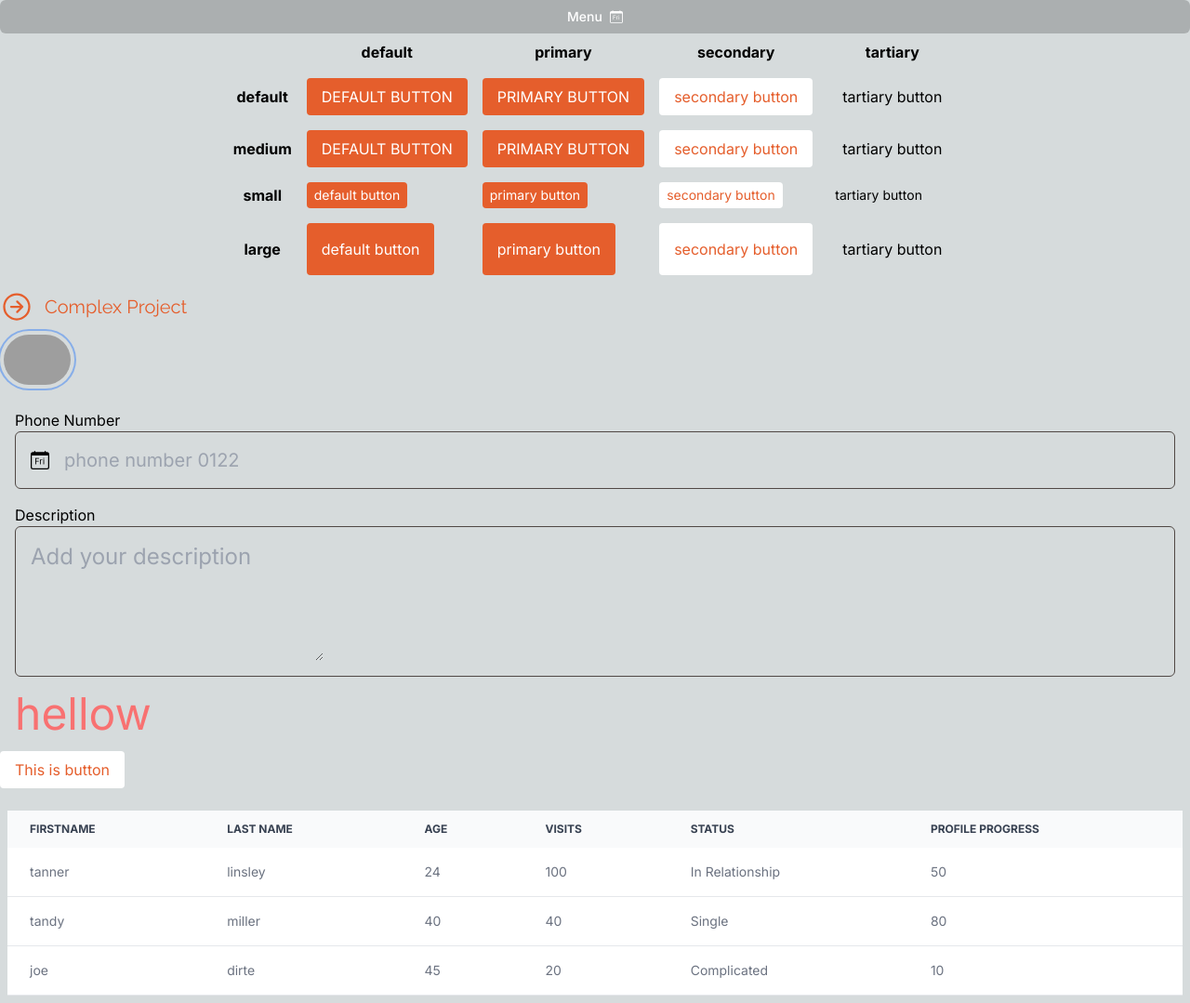
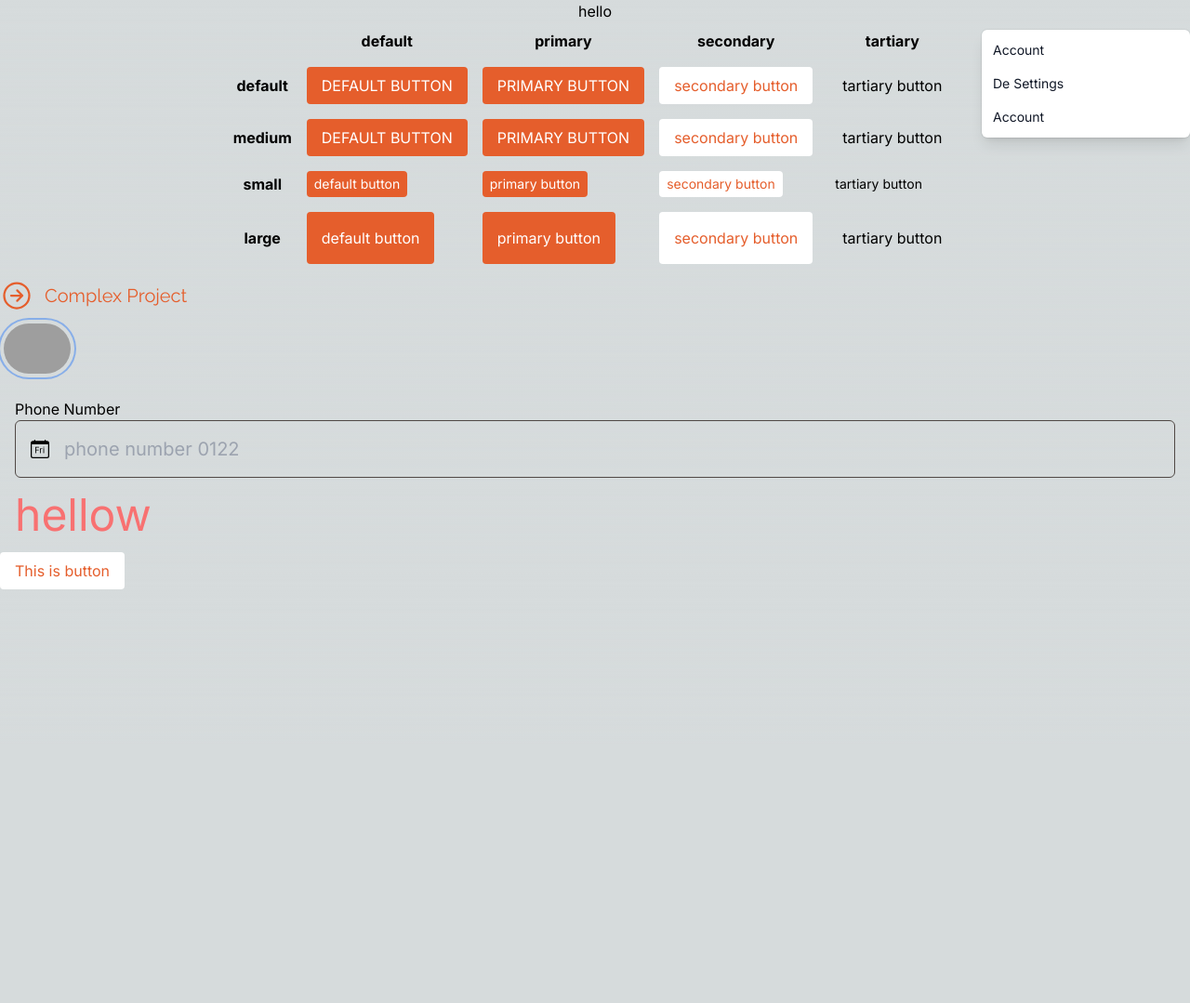
Before and after one commit to abrarfahim19/worktite-frontend, a Next.js app: page / in a window 1280 px wide. Shown: the whole page at 93% size. After the commit the page ends 800 px from the top, so only its background shows below. Built offline with nearby package versions, Linux system fonts and the light colour scheme; grey boxes are pictures that could not be loaded.

Commit message:
hover dropdown

```diff
--- a/src/app/page.tsx
+++ b/src/app/page.tsx
@@ -1,93 +1,89 @@
 'use client';
 import { Button } from '@/ui/Button';
 import { IoArrowForwardCircleOutline } from 'react-icons/io5';
-import { cx } from 'class-variance-authority';
 import { Avatar } from '@/ui/Avatar';
 import { Input } from '@/ui/Input';
 import { BsCalendarDay } from 'react-icons/bs';
-import { TextArea } from '@/ui/TextArea';
 import { Text } from '@/ui/Text';
 import { Modal } from '@/ui/Modal';
 import TestModalBody from '@/components/Modal/TestModalBody';
-import { useState } from 'react';
+import React, { useState } from 'react';
 import { Dropdown } from '@/ui/Dropdown';
-import { ColumnDef } from '@tanstack/react-table';
-import React from 'react';
-import { Table } from '@/ui/Table';
+// import { ColumnDef } from '@tanstack/react-table';
 
 const intents = [undefined, 'primary', 'secondary', 'tartiary'] as const;
 const sizes = [undefined, 'medium', 'small', 'large'] as const;
 
-type Person = {
-  firstName: string;
-  lastName: string;
-  age: number;
-  visits: number;
-  status: string;
-  progress: number;
-};
-
-const defaultData: Person[] = [
-  {
-    firstName: 'tanner',
-    lastName: 'linsley',
-    age: 24,
-    visits: 100,
-    status: 'In Relationship',
-    progress: 50,
-  },
-  {
-    firstName: 'tandy',
-    lastName: 'miller',
-    age: 40,
-    visits: 40,
-    status: 'Single',
-    progress: 80,
-  },
-  {
-    firstName: 'joe',
-    lastName: 'dirte',
-    age: 45,
-    visits: 20,
-    status: 'Complicated',
-    progress: 10,
-  },
-];
-
-const defaultColumns: ColumnDef<Person>[] = [
-  {
-    accessorKey: 'firstName',
-    cell: (info) => info.getValue(),
-    // footer: (props) => props.column.id,
-  },
-  {
-    accessorFn: (row) => row.lastName,
-    id: 'lastName',
-    cell: (info) => info.getValue(),
-    header: () => <span>Last Name</span>,
-    // footer: (props) => props.column.id,
-  },
-  {
-    accessorKey: 'age',
-    header: () => 'Age',
-    footer: (props) => props.column.id,
-  },
-  {
-    accessorKey: 'visits',
-    header: () => <span>Visits</span>,
-    footer: (props) => props.column.id,
-  },
-  {
-    accessorKey: 'status',
-    header: 'Status',
-    footer: (props) => props.column.id,
-  },
-  {
-    accessorKey: 'progress',
-    header: 'Profile Progress',
-    footer: (props) => props.column.id,
-  },
-];
+// type Person = {
+//   firstName: string;
+//   lastName: string;
+//   age: number;
+//   visits: number;
+//   status: string;
+//   progress: number;
+// };
+//
+// const defaultData: Person[] = [
+//   {
+//     firstName: 'tanner',
+//     lastName: 'linsley',
+//     age: 24,
+//     visits: 100,
+//     status: 'In Relationship',
+//     progress: 50,
+//   },
+//   {
+//     firstName: 'tandy',
+//     lastName: 'miller',
+//     age: 40,
+//     visits: 40,
+//     status: 'Single',
+//     progress: 80,
+//   },
+//   {
+//     firstName: 'joe',
+//     lastName: 'dirte',
+//     age: 45,
+//     visits: 20,
+//     status: 'Complicated',
+//     progress: 10,
+//   },
+// ];
+//
+// const defaultColumns: ColumnDef<Person>[] = [
+//   {
+//     accessorKey: 'firstName',
+//     cell: (info) => info.getValue(),
+//     // footer: (props) => props.column.id,
+//   },
+//   {
+//     accessorFn: (row) => row.lastName,
+//     id: 'lastName',
+//     cell: (info) => info.getValue(),
+//     header: () => <span>Last Name</span>,
+//     // footer: (props) => props.column.id,
+//   },
+//   {
+//     accessorKey: 'age',
+//     header: () => 'Age',
+//     footer: (props) => props.column.id,
+//   },
+//   {
+//     accessorKey: 'visits',
+//     header: () => <span>Visits</span>,
+//     footer: (props) => props.column.id,
+//   },
+//   {
+//     accessorKey: 'status',
+//     header: 'Status',
+//     footer: (props) => props.column.id,
+//   },
+//   {
+//     accessorKey: 'progress',
+//     header: 'Profile Progress',
+//     footer: (props) => props.column.id,
+//   },
+// ];
 export default function Home() {
   let [isOpen, setIsOpen] = useState<boolean>(false);
 
@@ -102,21 +98,30 @@ export default function Home() {
     <div className=''>
       <div>
         <Dropdown
+          hover={true}
+          menuButton={
+
+          <Button
+            intent={'secondary'}
+            className='flex flex-row items-center gap-3 text-xl text-brand'
+          >
+            <IoArrowForwardCircleOutline className='text-4xl' />
+           Complex Project</Button>
+        }
           className='flex items-center justify-center gap-x-2'
-          menuText='Menu'
-          icon={<BsCalendarDay />}
         >
           <button className='group flex w-full items-center rounded-md px-2 py-2 text-sm'>
             Account{' '}
           </button>
           <button className='group flex w-full items-center rounded-md px-2 py-2 text-sm'>
-            Account Settings
+            De Settings
           </button>
           <button className='group flex w-full items-center rounded-md px-2 py-2 text-sm'>
             Account{' '}
           </button>
         </Dropdown>
       </div>
+
       <div></div>
       <table className='relative h-max w-max self-center justify-self-center [&_:where(th,td)]:p-2'>
         <thead>
@@ -165,12 +170,12 @@ export default function Home() {
         />
       </div>
       <div className='m-4'>
-        <TextArea
-          lClass='primary'
-          label='Description'
-          placeholder='Add your description'
-          rows={4}
-        />
+        {/*<TextArea*/}
+        {/*  lClass='primary'*/}
+        {/*  label='Description'*/}
+        {/*  placeholder='Add your description'*/}
+        {/*  rows={4}*/}
+        {/*/>*/}
       </div>
       <div className='m-4'>
         <Text tag='p' decoration='h1' className='text-red-400'>
@@ -187,7 +192,7 @@ export default function Home() {
               isOpen={isOpen}
       />
       <div>
-        <Table data={defaultData} columns={defaultColumns} sorted={false}/>
+        {/*<Table data={defaultData} columns={defaultColumns} sorted={false}/>*/}
       </div>
     </div>
   );
--- /dev/null
+++ b/src/components/Card/HomeCard.tsx
@@ -0,0 +1,40 @@
+import React from 'react';
+import Image from 'next/image';
+import { Text } from '@/ui/Text';
+import { IoArrowForwardCircleOutline } from 'react-icons/io5';
+import { Button } from '@/ui/Button';
+
+
+interface Props {
+  imageUrl?:string;
+  alt?: string;
+  title: string;
+  /** card orientation*/
+  reverse?: boolean
+}
+const HomeCard:React.FC<Props> = ({imageUrl, alt, title, reverse=false}) => {
+
+  return (
+    <div >
+      <div>
+        {imageUrl && <Image src={imageUrl} alt={alt ? alt : title} />}
+      </div>
+      <div>
+        <Text tag='h2' >{title}</Text>
+        <Button
+          intent={'tertiary'}
+          className='flex flex-row items-center gap-3 text-xl text-brand'
+        >
+          <IoArrowForwardCircleOutline className='text-4xl' />
+          Complex Project
+        </Button>
+      </div>
+    </div>
+  );
+};
+
+HomeCard.propTypes = {
+
+};
+
+export default HomeCard;
--- a/src/ui/Dropdown/Dropdown.tsx
+++ b/src/ui/Dropdown/Dropdown.tsx
@@ -11,7 +11,7 @@ const VDropdown = cva('', {
   variants: {
     variant: {
       primary:
-        'inline-flex w-full justify-center rounded-md bg-black bg-opacity-20 px-4 py-2 text-sm font-medium text-white hover:bg-opacity-30 focus:outline-none focus-visible:ring-2 focus-visible:ring-white focus-visible:ring-opacity-75',
+        'w-full focus:outline-none',
     },
   },
   defaultVariants: {
@@ -21,8 +21,8 @@ const VDropdown = cva('', {
 
 export interface CustomInput {
   /**label for input field */
-  menuText: string;
-  icon?: JSX.Element;
+  menuButton?: JSX.Element;
+  hover?: boolean;
 }
 
 export interface DropdownProps
@@ -31,19 +31,53 @@ export interface DropdownProps
     VariantProps<typeof VDropdown> {}
 
 export const Dropdown: React.FC<DropdownProps> = ({
-  menuText,
-  icon,
+                                                    menuButton,
+
   className,
   children,
   variant,
+                                                    hover,
   ...props
 }) => {
+  const buttonRef = React.useRef(null)
+  const dropdownRef = React.useRef(null)
+  const timeoutDuration = 75
+  let timeout:any
+
+  // @ts-ignore
+  const openMenu = () => buttonRef?.current.click()
+  const closeMenu = () =>
+    // @ts-ignore
+    dropdownRef?.current?.dispatchEvent(
+      new KeyboardEvent('keydown', {
+        key: 'Escape',
+        bubbles: true,
+        cancelable: true,
+      })
+    )
+// @ts-ignore
+  const onMouseEnter =( closed=false) => {
+    clearTimeout(timeout)
+    closed && openMenu()
+  }
+  // @ts-ignore
+  const onMouseLeave = open => {
+    open && (timeout = setTimeout(() => closeMenu(), timeoutDuration))
+  }
   return (
-    <Menu>
-      <Menu.Button className={VDropdown({ variant, className })}>
-        {menuText}
-        {icon}
+    <Menu >
+      {({ open }) => (
+        <>
+          <div
+            className={VDropdown({variant, className})}
+           onClick={openMenu}
+            onMouseEnter={() => hover && onMouseEnter(!open)}
+            onMouseLeave={() => hover && onMouseLeave(open)}
+          >
+      <Menu.Button ref={buttonRef} className='focus:outline-none'>
+        hello
       </Menu.Button>
+          </div>
       <Transition
         as={Fragment}
         enter='transition ease-out duration-100'
@@ -53,7 +87,10 @@ export const Dropdown: React.FC<DropdownProps> = ({
         leaveFrom='transform opacity-100 scale-100'
         leaveTo='transform opacity-0 scale-95'
       >
-        <Menu.Items className='absolute right-0 mt-2 w-56 origin-top-right divide-y divide-gray-100 rounded-md bg-white shadow-lg ring-1 ring-black ring-opacity-5 focus:outline-none'>
+        <Menu.Items ref={dropdownRef}
+                    onMouseEnter={() => hover && onMouseEnter()}
+                    onMouseLeave={() => hover && onMouseLeave(open)}
+                    className='absolute right-0 mt-2 w-56 origin-top-right divide-y divide-gray-100 rounded-md bg-white shadow-lg ring-1 ring-black ring-opacity-5 focus:outline-none'>
           <div className='px-1 py-1'>
             {Children.map(children, (child, index) => {
               return (
@@ -78,6 +115,8 @@ export const Dropdown: React.FC<DropdownProps> = ({
           </div>
         </Menu.Items>
       </Transition>
+          </>
+          )}
     </Menu>
   );
 };
```
